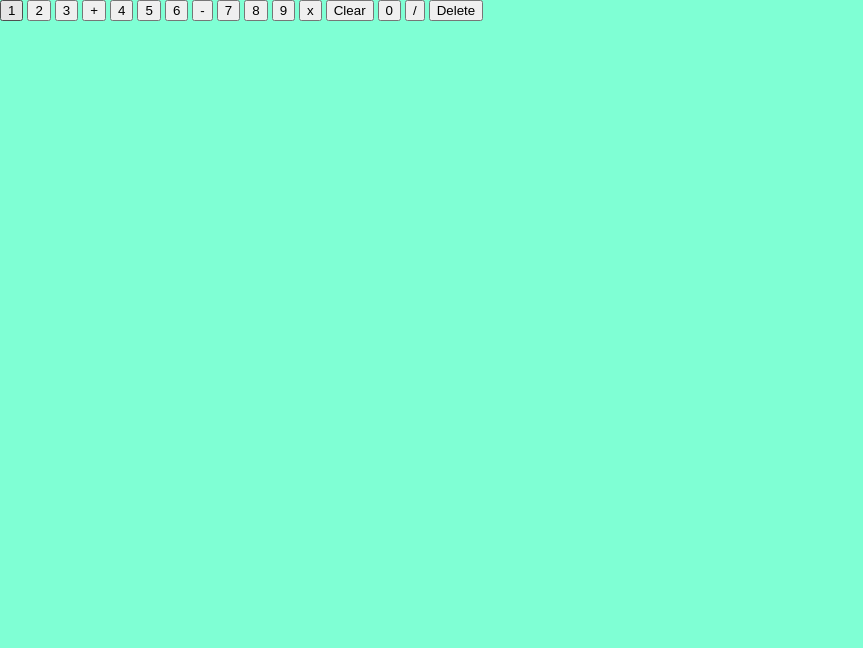
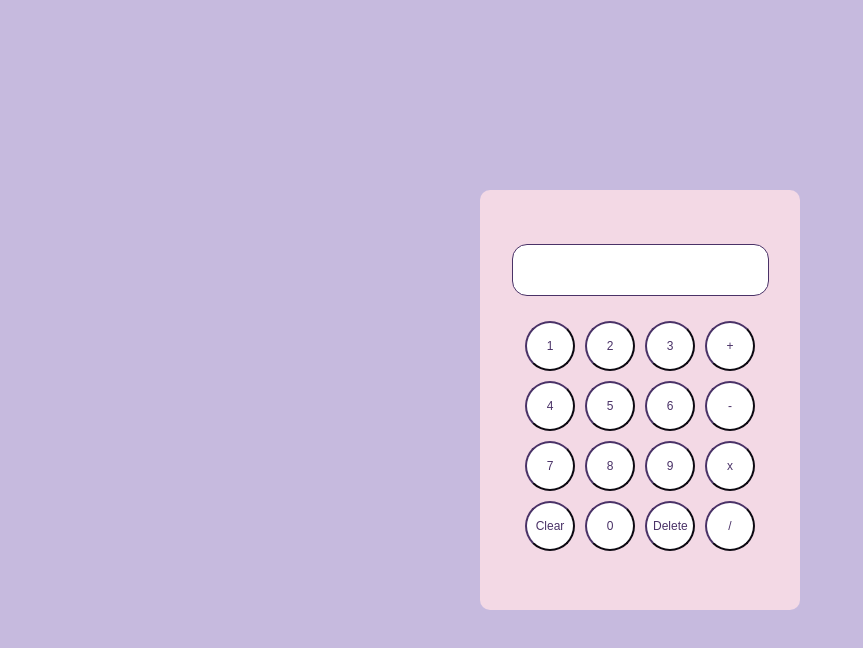
Before and after one commit to samjhanaaa/Calculator, a plain HTML site: page index.html in a window 1280 px wide. Shown: the whole page, without its empty margins (0-863 px from the left). Drawn offline with Linux system fonts and the light colour scheme.

Commit message:
Some changes on css

```diff
--- a/index.html
+++ b/index.html
@@ -1,24 +1,15 @@
 <!DOCTYPE html>
-<html lang="en">
-<head>
-    <meta charset="UTF-8">
-    <meta name="viewport" content="width=device-width, initial-scale=1.0">
-    <link rel="stylesheet" href="style.css">
-    <title>Calculator</title>
-</head>
-<body>
-    <!DOCTYPE html>
 <html lang="en">
 <head>
     <meta charset="UTF-8">
     <meta http-equiv="X-UA-Compatible" content="IE=edge">
     <meta name="viewport" content="width=device-width, initial-scale=1.0">
     <title>Calculator</title>
-    <link rel="stylesheet" href="styles.css">
+    <link rel="stylesheet" href="style.css">
 </head>
 <body>
    <div class="outer-border">
-   <div class="display-result"></div>
+   <div class="display-result"> </div>
    <div class="all-buttons">
     <button class="one">1</button>
     <button class="two">2</button>
@@ -37,14 +28,11 @@
 
     <button class="clear-result">Clear</button>
     <button class="zero">0</button>
+    <button class="delete">Delete</button>
     <button class="division">/</button>
-    <button class="delete">Delete</button>
 
 
    </div>
    </div>
 </body>
 </html>
-
-</body>
-</html>
--- a/style.css
+++ b/style.css
@@ -1,8 +1,49 @@
 body {
     margin: 0;
-    background-color: aquamarine;
+    background-color: #c6bade;
+    display: flex;
+    align-items: center;
+    justify-content: center;
+    height: 100vh;
 }
 
-#outer-border {
-    flex: auto;
+.outer-border {
+    display: flex;
+    align-items: center;
+    justify-content: center;
+    background-color: #F3D9E5;
+    height: 400px;
+    width: 300px;
+    padding: 10px;
+    border-radius: 10px;
+    flex-direction: column;
 }
+
+.display-result {
+    background-color: #ffffff;
+    border: 1px solid #4a3267;
+    display: flex;
+    align-items: center;
+    justify-content: right;
+    height: 50px;
+    width: 85%;
+    margin-bottom: 20px;
+    border-radius: 15px;
+}
+
+.all-buttons {
+    display: grid;
+    grid-template-columns: repeat(4, auto);
+}
+
+button {
+    height: 50px;
+    width: 50px;
+    margin: 5px;
+    border-radius: 50%;
+    border-color: #4a3267;
+    text-align: center;
+    color: #4a3267;
+    font-size: 12px;
+    background-color: #ffffff;
+}
```
